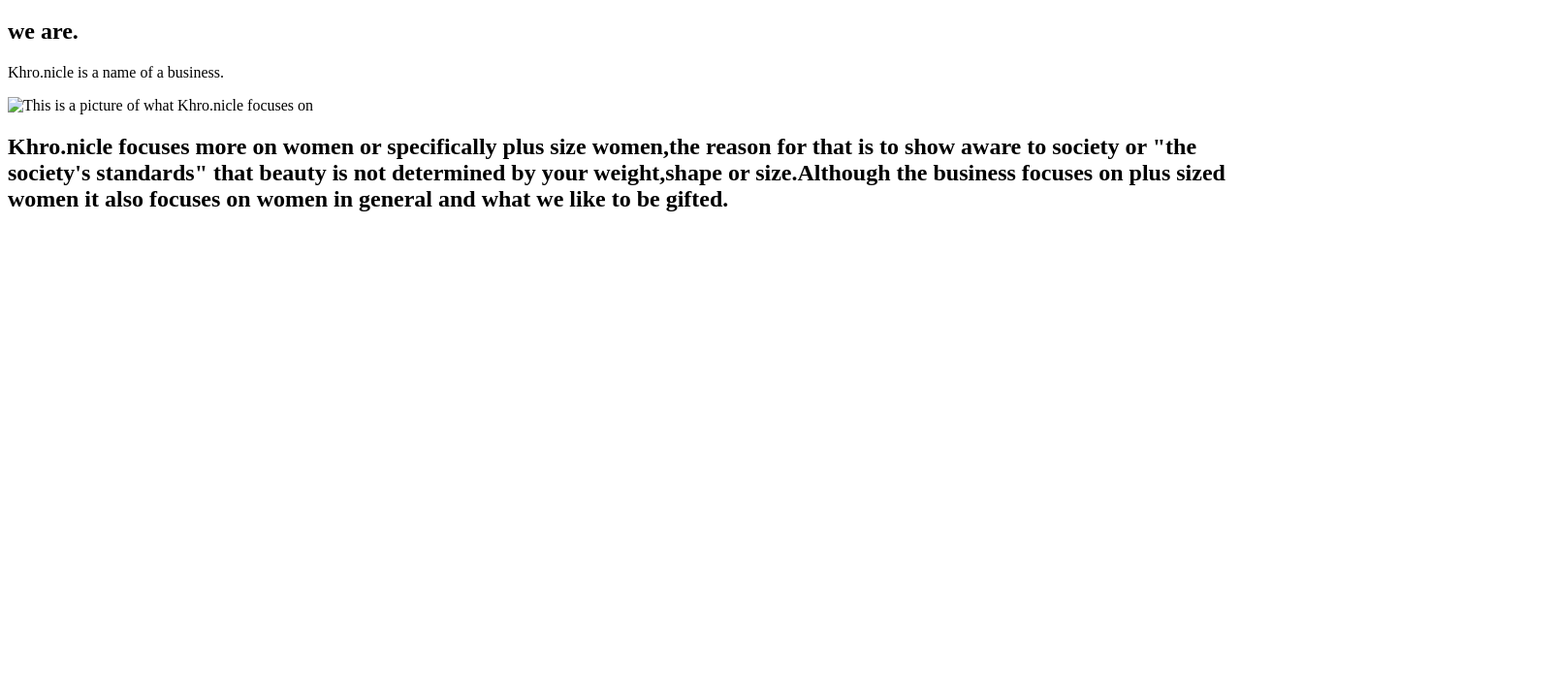
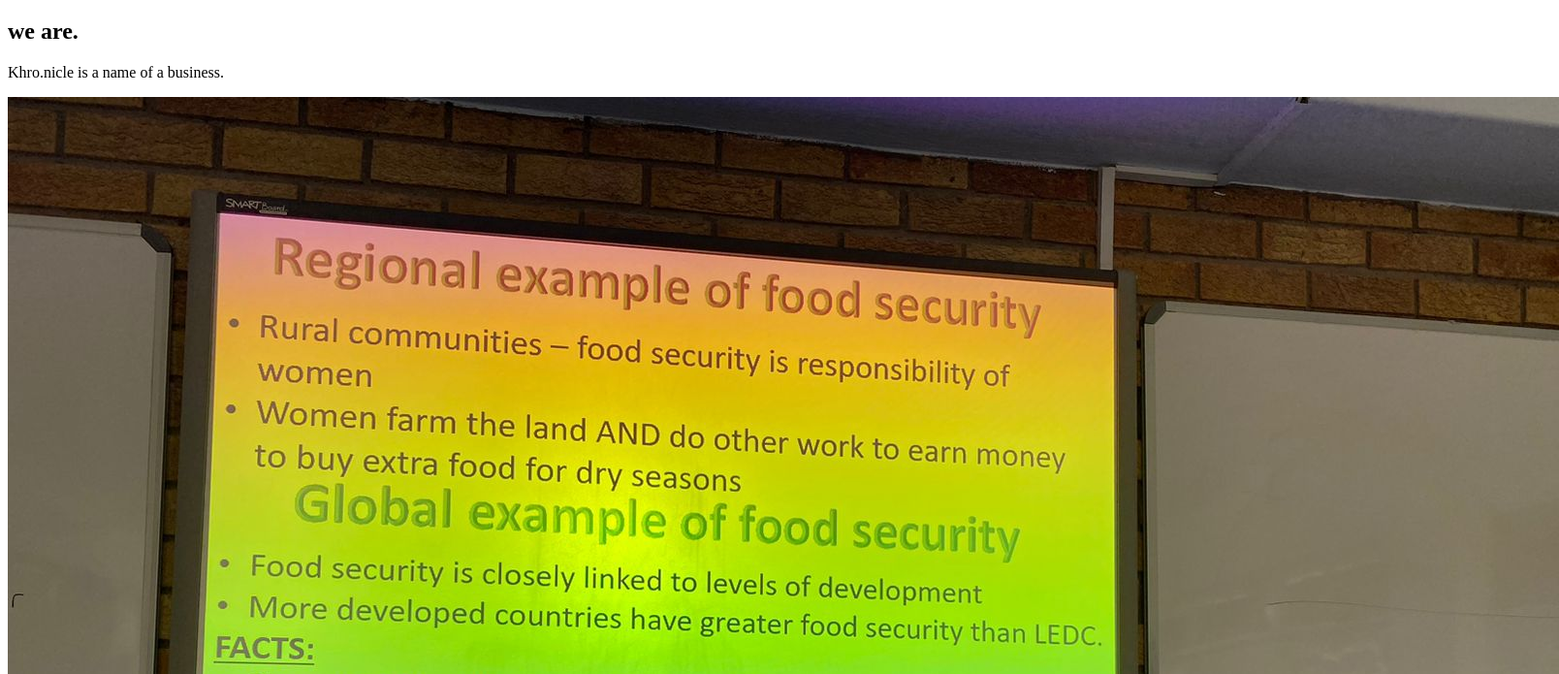
Before and after one commit to Ntokiii/My-first-websitee, a plain HTML site: page index.html in a window 1280 px wide. Shown: the part 61-756 px from the top of the page at 97% size, 1608 px wide, since content can reach past the window. Drawn offline with Linux system fonts and the light colour scheme.

Commit message:
Update index.html

```diff
--- a/index.html
+++ b/index.html
@@ -9,7 +9,7 @@
 <h1>Khro.nicle</h1>
 <h2>we are.</h2>
 <p>Khro.nicle is a name of a business.</p>
-<img src="IMG_20230724_200413_327 (1)" height="400" alt="This is a picture of what Khro.nicle focuses on"/>
+<img src="IMG-20231019-WA0010.jpg" alt="This is a picture of what Khro.nicle focuses on"/>
 <h2> Khro.nicle focuses more on women or specifically plus size women,the reason for that is to show aware to society or "the society's standards" that beauty is not determined by your weight,shape or size.Although the business focuses on plus sized women it also focuses on women in general and what we like to be gifted.</h2>
 </body>
 </html>
```
